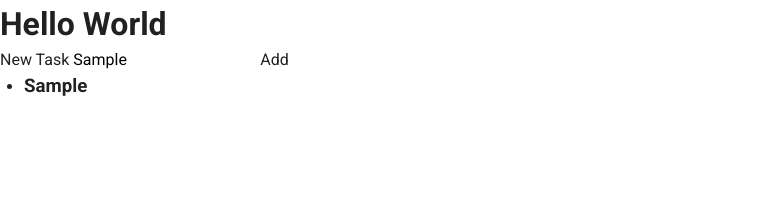
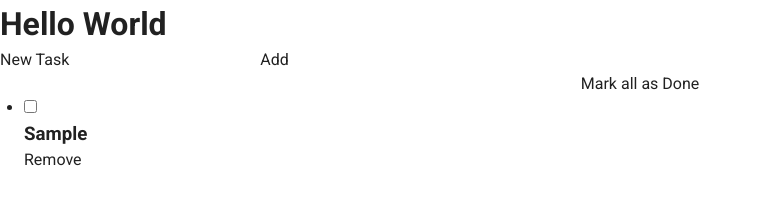
Before and after one commit to IlyasDiker/vueJS-Playground, a plain HTML site: page index.html in a window 1280 px wide. Both pictures are taken after typing "Sample" into the empty fields and a click on the button "Add". Shown: the whole page, without its empty margins (0-761 px from the left). Drawn offline with nearby package versions, Linux system fonts and the light colour scheme.

Commit message:
add done sys

```diff
--- a/app.js
+++ b/app.js
@@ -11,7 +11,17 @@ const app = new Vue({
             this.tasks.push({
                 title: this.newTodo,
                 done: false,
-            })
+            });
+            this.newTodo =''
+        },
+        removetodo(task) {
+            const taskindex = this.tasks.indexOf(task);
+            this.tasks.splice(taskindex, 1);
+        },
+        alldone() {
+            this.tasks.forEach(task => {
+                task.done = true;
+            });
         }
     }
 })
--- a/index.html
+++ b/index.html
@@ -8,6 +8,11 @@
         <link href="https://cdn.jsdelivr.net/npm/@mdi/font@4.x/css/materialdesignicons.min.css" rel="stylesheet">
         <link href="https://cdn.jsdelivr.net/npm/vuetify@2.x/dist/vuetify.min.css" rel="stylesheet">
         <meta name="viewport" content="width=device-width, initial-scale=1, maximum-scale=1, user-scalable=no, minimal-ui">
+        <style>
+            .done{
+                text-decoration: line-through;
+            }
+        </style>
     </head>
     <body>
         <main id="app">
@@ -15,12 +20,15 @@
                 <h1>{{ title }}</h1>
                 <form @submit.prevent="addTodo">
                     <label for="newTodo">New Task</label>
-                    <input v-model="newTodo" type="text" name="newTodo" id="newTodo" value="">
+                    <input v-model="newTodo" type="text" name="newTodo" id="newTodo" value="" required>
                     <button type="submit" name="button">Add</button>
                 </form>
+                <button @click="alldone" type="button">Mark all as Done</button>
                 <ul>
                     <li v-for="task in tasks">
-                        <h3>{{task.title}}</h3>
+                        <input type="checkbox" v-model="task.done">
+                        <h3 :class="{ done : task.done }">{{task.title}}</h3>
+                        <button @click="removetodo(task)" type="button">Remove</button>
                     </li>
                 </ul>
             </v-app>
```
